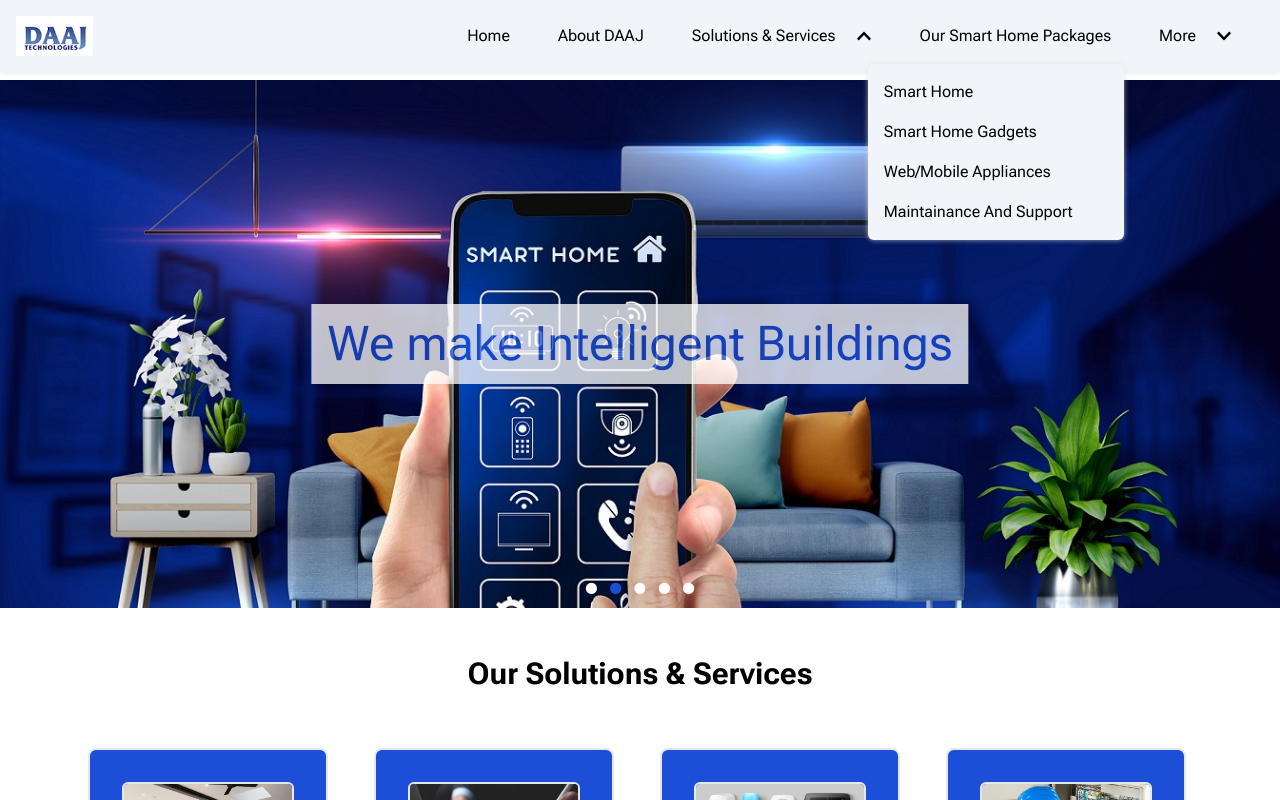
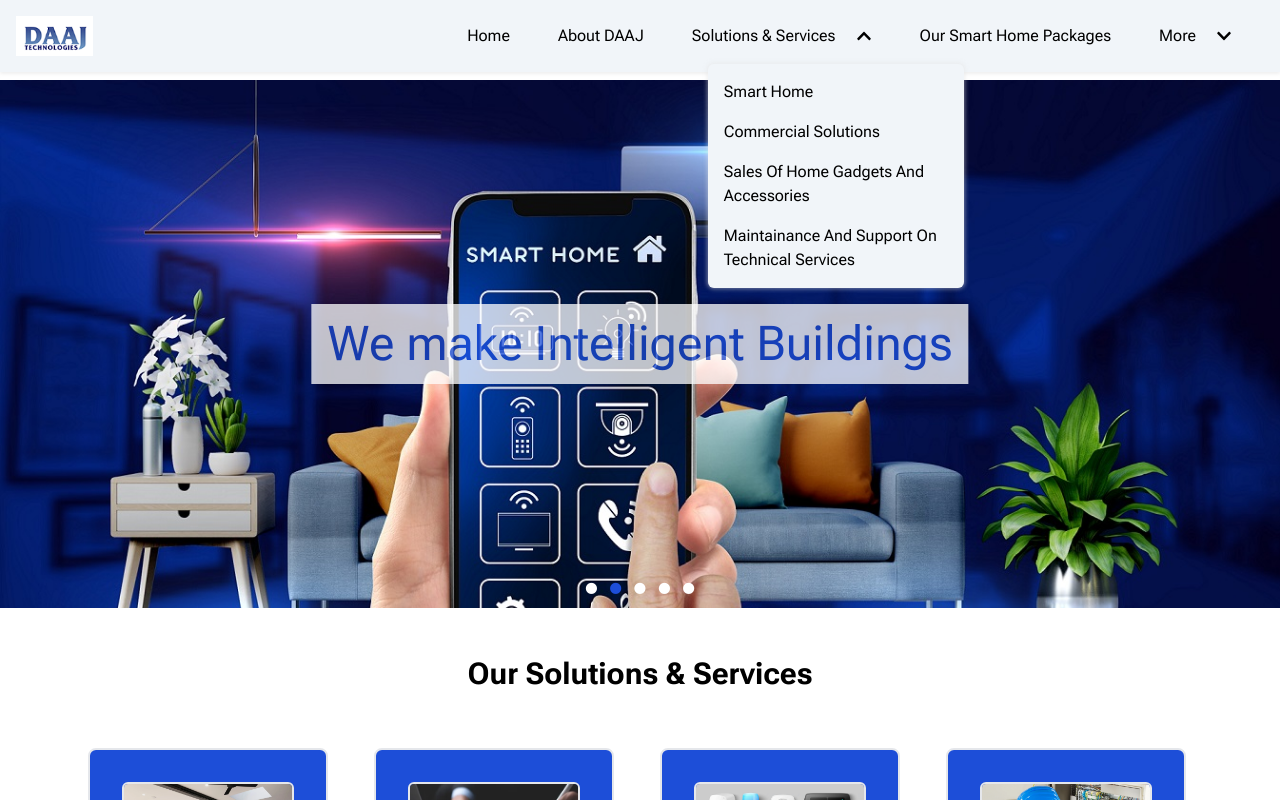
Before and after one commit to MAYOR-001-star/DAAJ, a React (Vite) app: page / in a window 1280 px wide. Both pictures are taken after a click on the item "Solutions & Services". Shown: the top 800 px of the page. Built offline with nearby package versions, Linux system fonts and the light colour scheme.

Commit message:
finished creating the why-choose-us page

```diff
--- a/src/App.jsx
+++ b/src/App.jsx
@@ -3,7 +3,7 @@ import Sidebar from './Sidebar';
 import About from './pages/About DAAJ'
 import Error from './pages/Error'
 import Home from './pages/Home';
-import Appliances from './sub-pages/Appliances';
+import Commercial from './sub-pages/Commercial';
 import Gadgets from './sub-pages/Gadgets';
 import Support from './sub-pages/Support';
 import Packages from './pages/Packages';
@@ -25,8 +25,8 @@ function App() {
           <Route path="/about DAAJ" element={<About DAAJ />} />
           <Route path="/our-smart-home-packages" element={<Packages />} />
           <Route path="/services/smart-home" element={<SmartHome/>} />
-          <Route path="/services/smart-home-gadgets" element={<Gadgets />} />
-          <Route path="/services/web/mobile-appliances" element={<Appliances />} />
+          <Route path="/services/sales-of-home-gadgets" element={<Gadgets />} />
+          <Route path="/services/commercial solutions" element={<Commercial />} />
           <Route path="/services/maintainance-and-support" element={<Support />} />
           <Route path="/why-choose-us" element={<Reason />} />
           <Route path="/blog" element={<Blog />} />
--- a/src/Header.jsx
+++ b/src/Header.jsx
@@ -56,18 +56,18 @@ const Header = () => {
             <span className='text-black'>solutions & services</span>
           </div><span className='pl-1 pr-2'>{dropdown1? <FaChevronUp/> : <FaChevronDown/>}</span>
           {dropdown1 && (
-            <ul className='bg-slate-100 position: absolute top-12 left-24 md:left-48 z-3 w-64 p-2 rounded-md shadow-custom2'>
+            <ul className='bg-slate-100 position: absolute top-12 left-24 md:left-8 z-3 w-64 p-2 rounded-md shadow-custom2'>
               <li className='capitalize py-2 hover:bg-blue-700 px-2 rounded-md'>
                 <NavLink to='/services/smart-home'><span className='text-black'>smart home</span></NavLink>
               </li>
               <li className='capitalize py-2 hover:bg-blue-700 px-2 rounded-md'>
-                <NavLink to='/services/smart-home-gadgets'><span className='text-black'>smart home gadgets</span></NavLink>
+                <NavLink to='/services/commercial solutions'><span className='text-black'>commercial solutions</span></NavLink>
               </li>
               <li className='capitalize py-2 hover:bg-blue-700 px-2 rounded-md'>
-                <NavLink to='/services/web/mobile-appliances'><span className='text-black'>web/mobile appliances</span></NavLink>
+                <NavLink to='/services/sales-of-home-gadgets'><span className='text-black'>sales of home gadgets and accessories</span></NavLink>
               </li>
               <li className='capitalize py-2 hover:bg-blue-700 px-2 rounded-md'>
-                <NavLink to='/services/maintainance-and-support'><span className='text-black'>maintainance and support</span></NavLink>
+                <NavLink to='/services/maintainance-and-support'><span className='text-black'>maintainance and support on technical services</span></NavLink>
               </li>
             </ul>
           )}
--- a/src/Sidebar.jsx
+++ b/src/Sidebar.jsx
@@ -67,13 +67,13 @@ const Sidebar = ({ sidebar, setSidebar }) => {
                   <NavLink to='/services/smart-home' onClick={toggleSidebar}><span className='text-black'>smart home</span></NavLink>
                 </li>
                 <li className='capitalize py-2 hover:bg-blue-700 px-2 rounded-md'>
-                  <NavLink to='/services/smart-home-gadgets' onClick={toggleSidebar}><span className='text-black'>smart home gadgets</span></NavLink>
+                  <NavLink to='/services/sales-of-home-gadgets' onClick={toggleSidebar}><span className='text-black'>sales of home gadgets and accessories</span></NavLink>
                 </li>
                 <li className='capitalize py-2 hover:bg-blue-700 px-2 rounded-md'>
-                  <NavLink to='/services/web-mobile-appliances' onClick={toggleSidebar}><span className='text-black'>web/mobile appliances</span></NavLink>
+                  <NavLink to='/services/commercial solutions' onClick={toggleSidebar}><span className='text-black'>commercial solutions</span></NavLink>
                 </li>
                 <li className='capitalize py-2 hover:bg-blue-700 px-2 rounded-md'>
-                  <NavLink to='/services/maintenance-and-support' onClick={toggleSidebar}><span className='text-black'>maintenance and support</span></NavLink>
+                  <NavLink to='/services/maintainance-and-support' onClick={toggleSidebar}><span className='text-black'>maintainance and support on technical services</span></NavLink>
                 </li>
               </ul>
             )}
--- /dev/null
+++ b/src/sub-pages/Commercial.jsx
@@ -0,0 +1,11 @@
+import React from 'react'
+
+const Commercial = () => {
+  return (
+    <div>
+      <h3>commercial page</h3>
+    </div>
+  )
+}
+
+export default Commercial
```
